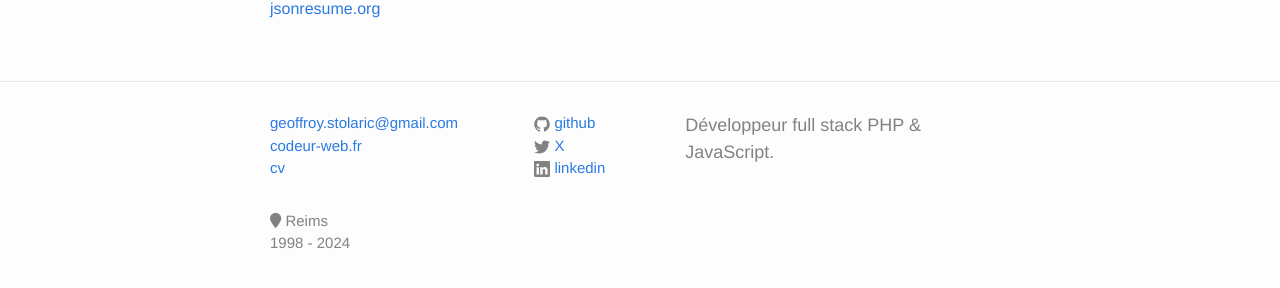
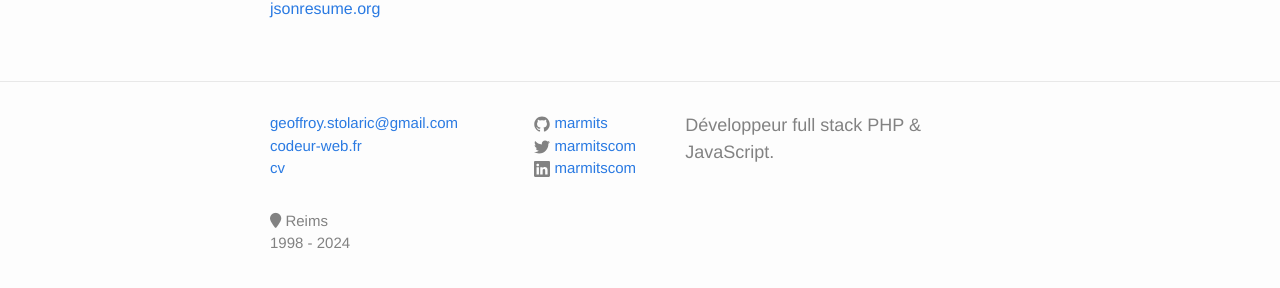
Before and after one commit to marmits/marmits.github.io, a Jekyll site: the page built from _posts/2024-02-14-read-cv-link.markdown, in a window 1280 px wide. Shown: the part 290-578 px from the top of the page. Built offline with Jekyll 4.4.1, drawn with Linux system fonts in a browser that asks for light colours.

Commit message:
revert profiles

```diff
--- a/_config.yml
+++ b/_config.yml
@@ -6,9 +6,9 @@ description: > # this means to ignore newlines until "baseurl:"
   Développeur full stack PHP & JavaScript.
 baseurl: "/" # the subpath of your site, e.g. /blog/
 url: "https://marmits.github.io" # the base hostname & protocol for your site
-twitter_username: X
-github_username:  github
-linkedin_username:  linkedin
+twitter_username: marmitscom
+github_username:  marmits
+linkedin_username:  marmitscom
 codeurweb_url: "codeur-web.fr"
 jsonresume_url: "cv"
 # Build settings
```
